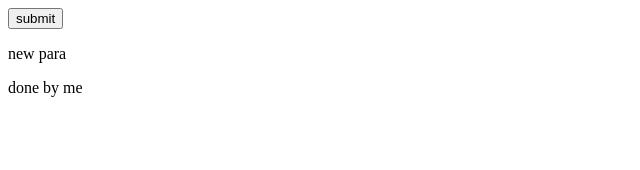
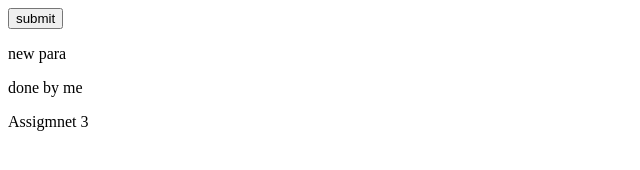
Before and after one commit to Shamyukth/gitassign, a plain HTML site: page index.html in a window 1280 px wide. Shown: the whole page, without its empty margins (0-640 px from the left). Drawn offline with Linux system fonts and the light colour scheme.

Commit message:
Assign 3

```diff
--- a/index.html
+++ b/index.html
@@ -9,5 +9,6 @@
     <button>submit</button>
     <p>new para</p>
     <footer>done by me</footer>
+    <p>Assigmnet 3</p>
 </body>
 </html>
```
